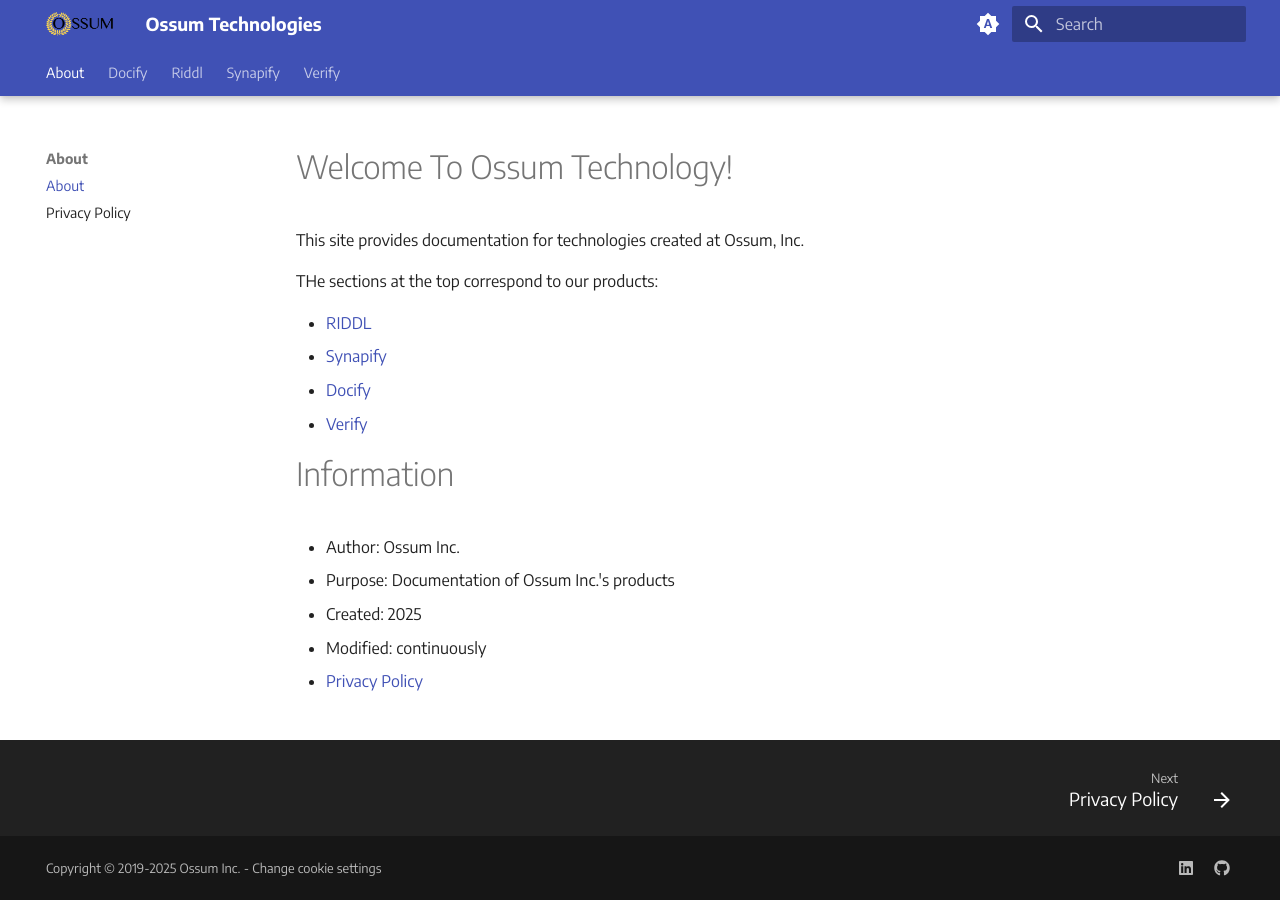
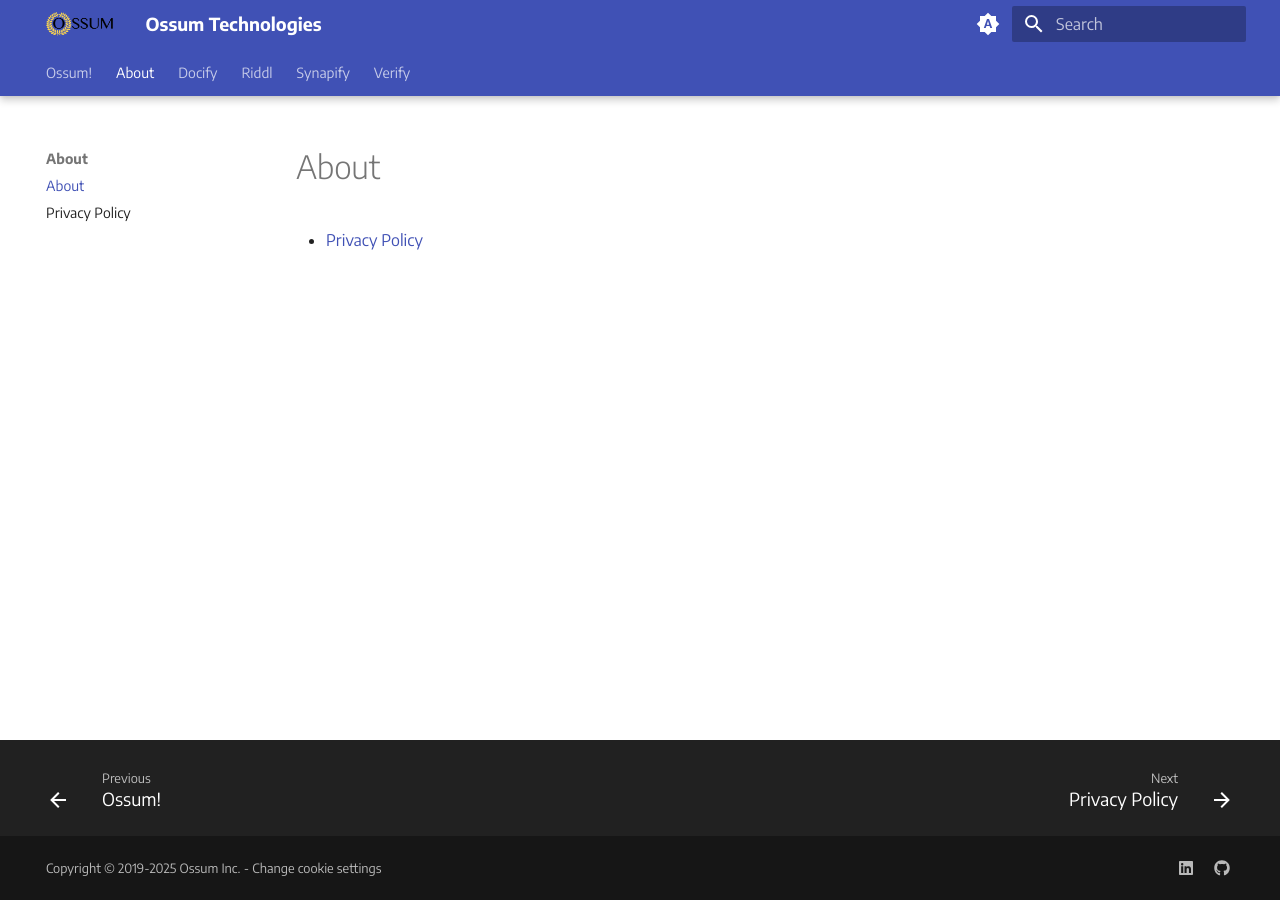
Before and after one commit to ossuminc/ossum.tech, an MkDocs documentation site: the page built from docs/about/index.md, in a window 1280 px wide. Built offline with MkDocs 1.6.1 and Material for MkDocs 9.7.7, drawn with Linux system fonts in a browser that asks for light colours.

Commit message:
Fix some defects

```diff
--- a/docs/about/index.md
+++ b/docs/about/index.md
@@ -2,22 +2,4 @@
 title: "About"
 ---
 
-
-# Welcome To Ossum Technology!
-
-This site provides documentation for technologies created at Ossum, Inc.
-
-THe sections at the top correspond to our products:
-
-* [RIDDL](riddl/index.md)
-* [Synapify](synapify/index.md)
-* [Docify](docify/index.md)
-* [Verify](verify/index.md)
-
-
-# Information
-* Author: Ossum Inc.
-* Purpose: Documentation of Ossum Inc.'s products
-* Created: 2025
-* Modified: continuously
-* [Privacy Policy](privacy-policy.md)
+- [Privacy Policy](privacy-policy.md)
```
Also changed, not shown: docs/index.md (added, +21 -0 lines), docs/riddl/guides/authors/index.md (+3 -1 lines), docs/riddl/guides/developers/index.md (+3 -1 lines).
